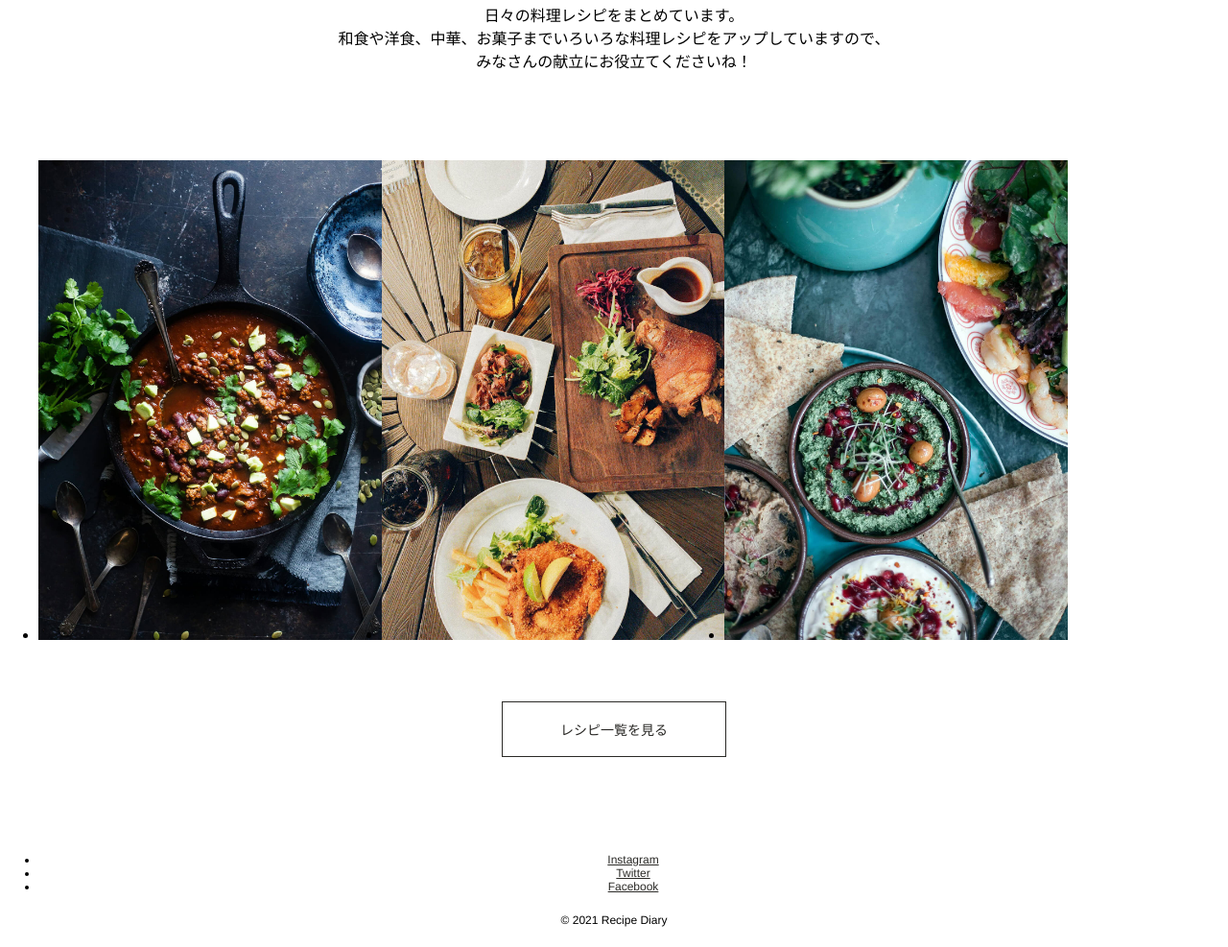
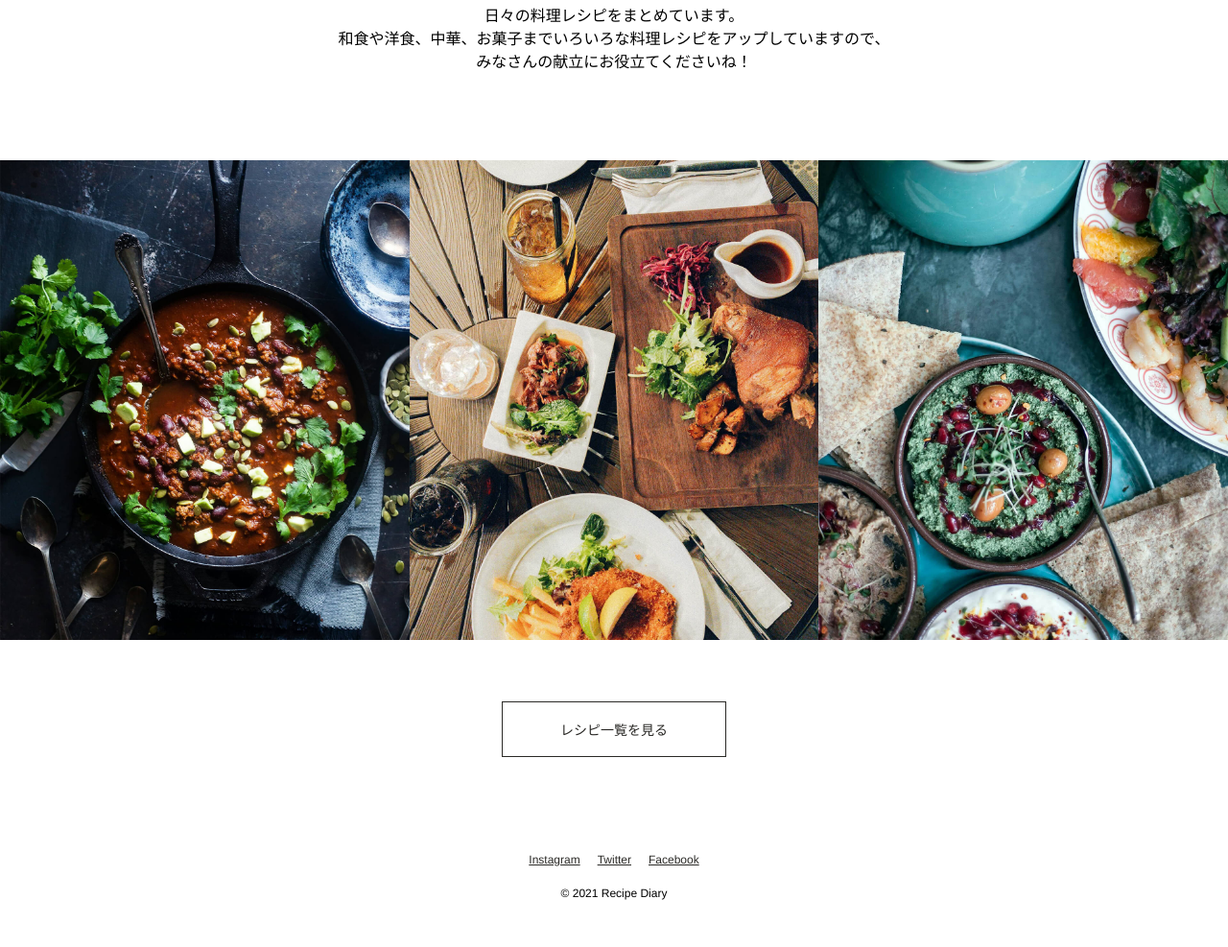
Before and after one commit to s4t0t0m0y4/mosya3, a plain HTML site: page index.html in a window 1280 px wide. Shown: the part 941-1928 px from the top of the page at 96% size. After the commit the page ends 1900 px from the top, so only its background shows below. Drawn offline with Linux system fonts and the light colour scheme.

Commit message:
Update CSS styles for list items and layout adjustments

```diff
--- a/stylesheet.css
+++ b/stylesheet.css
@@ -5,6 +5,10 @@
 body {
     font-family: 'Helvetica Neue', Arial, 'Hiragino Sans', Meiryo, sans-serif;
     margin: 0;
+}
+
+li {
+    list-style: none;
 }
 
 .mainvisual img {
@@ -30,12 +34,17 @@ body {
 
 .recipe-img {
     display: flex;
-    width: 100%;
+    padding-left: 0;
+}
+
+.recipe-img li {
+    width: calc(100%/3);
 }
 
 .recipe-img img {
     width: 100%;
     height: 500px;
+    object-fit: cover;
 }
 
 .recipe-link {
@@ -57,9 +66,15 @@ footer {
     font-size: 12px;
 }
 
+.sns-link {
+    display: flex;
+    justify-content: center;
+    padding-right: 40px;
+}
+
 .sns-link a {
     color: #2B2A27;
-    margin: 0 8px;
+    margin: 0 9px;
 }
 
 footer p {
```
